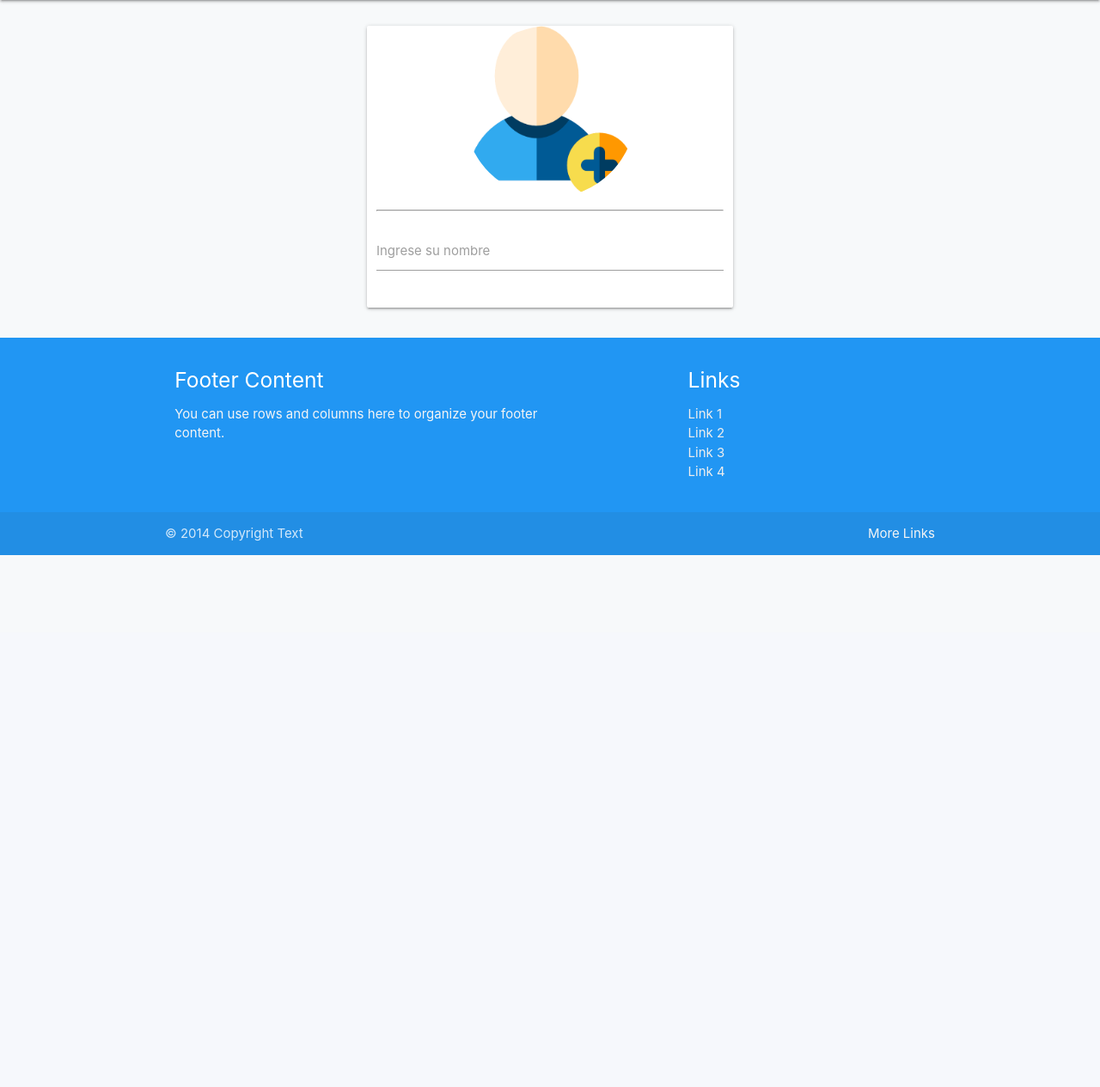
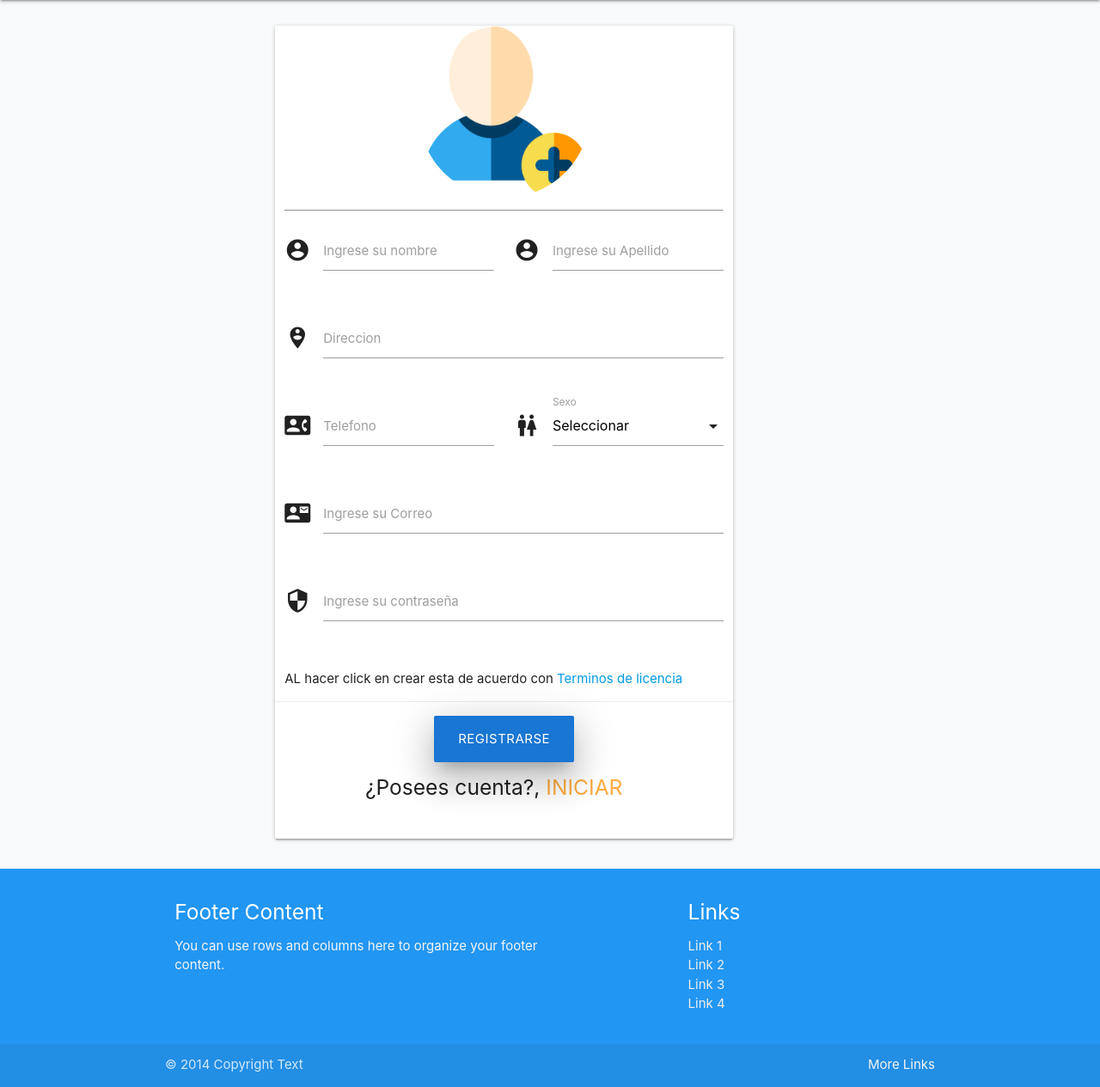
Before and after one commit to anonimyusdj/integradorwyc2, a Flask app: page /registrar in a window 1280 px wide. Shown: the part 64-1329 px from the top of the page at 86% size. Before the commit the page ends 710 px from the top, so only its background shows below. Run offline with Flask 2, Linux system fonts and the light colour scheme.

Commit message:
formulario de registro

```diff
--- /dev/null
+++ b/app/static/css/personal.css
@@ -0,0 +1 @@
+.h {}
--- a/app/static/js/per.js
+++ b/app/static/js/per.js
@@ -5,4 +5,5 @@ $(document).ready(function() {
     });
     $('.slider').slider();
     $('.carousel').carousel();
+    $('select').formSelect();
 });
--- a/app/templates/login/registro.html
+++ b/app/templates/login/registro.html
@@ -1,17 +1,68 @@
 {% extends "base.html" %} {% block appbar %} {% include "home/menuHome.html" %} {% endblock %} {% block main %}
 <div class="row">
-    <div class="col s12 m4"></div>
-    <div class="col s12 m4 card hoverable">
+    <div class="col s12 m3"></div>
+    <div class="col s12 m5 card hoverable">
+        <form autocomplete="off">
             <div class="row">
                 <div class="col s12 m12">
                     <center><img class="responsive-img activator circle" width="200px" src="{{ url_for('static',filename='images/nuevo.png')}}"></center>
                     <hr>
                 </div>
+                <div class=" input-field col s12 m6">
+                    <i class=" material-icons prefix">account_circle</i>
+                    <input id="nombres" type="text" name="nombres" ng-model="nombres" value="" class="validate" required>
+                    <label for="nombres">Ingrese su nombre</label>
+                    <span class="helper-text" data-error="Campo Requerido"></span>
+                </div>
+                <div class=" input-field col s12 m6">
+                    <i class=" material-icons prefix">account_circle</i>
+                    <input id="apellidos" type="text" name="apellidos" ng-model="apellidos" value="" class="validate" required>
+                    <label for="apellidos">Ingrese su Apellido</label>
+                    <span class="helper-text" data-error="Campo Requerido"></span>
+                </div>
                 <div class=" input-field col s12 m12">
-              <input id="nombres" type="text" name="nombres" ng-model="nombres" value="">
-              <label for="nobres">Ingrese su nombre</label>
+                    <i class=" material-icons prefix">person_pin_circle</i>
+                    <input id="direccion" type="text" name="direccion" ng-model="direccion" value="" class="validate" required>
+                    <label for="direccion">Direccion</label>
+                    <span class="helper-text" data-error="Campo Requerido"></span>
+                </div>
+                <div class=" input-field col s12 m6">
+                    <i class=" material-icons prefix">contact_phone</i>
+                    <input id="telefono" type="tel" name="telefono" ng-model="telefono" value="" class="validate" required>
+                    <label for="telefono">Telefono</label>
+                    <span class="helper-text" data-error="Campo Requerido"></span>
+                </div>
+                <div class="input-field col s12 m6">
+                    <i class=" material-icons prefix">wc</i>
+                    <select ng-model="sexo">
+                      <option value="" disabled selected>Seleccionar</option>
+                      <option value="Masculino">Masculino</option>
+                      <option value="Femenino">Femenino</option>
+                      <option value="Otro">Otro</option>
+                    </select>
+                    <label>Sexo</label>
+                </div>
+                <div class=" input-field col s12 m12">
+                    <i class=" material-icons prefix">contact_mail</i>
+                    <input id="correo" type="email" name="correo" ng-model="correo" value="" class="validate" required>
+                    <label for="correo">Ingrese su Correo</label>
+                    <span class="helper-text" data-error="Campo Requerido formato example@example.com"></span>
+                </div>
+                <div class=" input-field col s12 m12">
+                    <i class=" material-icons prefix">security</i>
+                    <input id="contrasena" type="password" name="contrasena" ng-model="contrasena" value="" class="validate" required>
+                    <label for="contrasena">Ingrese su contraseña</label>
+                    <span class="helper-text" data-error="Campo Requerido"></span>
+                </div>
+                <div class="col s12 m12">
+                    <p>AL hacer click en crear esta de acuerdo con <a href="">Terminos de licencia</a></p>
+                </div>
+                <div class="col s12 m12 card-action center">
+                    <button class=" waves-effect btn-large {{color}} darken-2 z-depth-5">Registrarse</button>
+                    <h5>¿Posees cuenta?, <a href="/login">Iniciar</a></h5>
                 </div>
             </div>
+        </form>
     </div>
 </div>
 {% endblock %}
```
Lines whose indentation alone changed are shown as unchanged.
